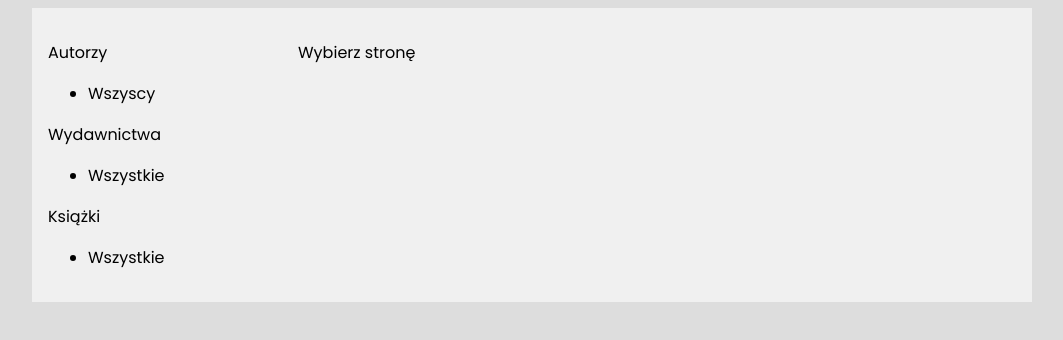
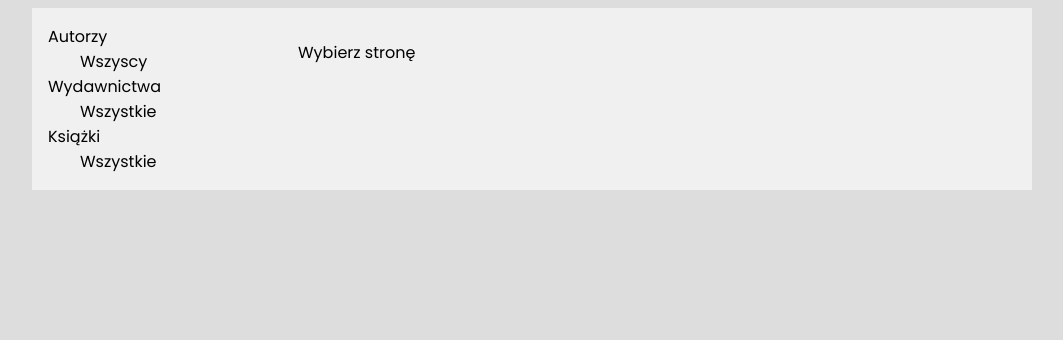
Before and after one commit to szewczukk/bookify, a React (Create React App) app: page / in a window 1280 px wide. Shown: the top 340 px of the page, without its empty margins (108-1171 px from the left). Built offline with nearby package versions, Linux system fonts and the light colour scheme.

Commit message:
Navigation component styled with basic styles

```diff
--- a/src/components/Navigation.tsx
+++ b/src/components/Navigation.tsx
@@ -1,32 +1,43 @@
 import React from 'react';
+import styled from 'styled-components';
 
 const Navigation = () => (
 	<nav data-cy="navigation">
 		<div data-cy="authors">
-			<p>Autorzy</p>
-			<ul>
+			<Paragraph>Autorzy</Paragraph>
+			<List>
 				<li>
 					<a>Wszyscy</a>
 				</li>
-			</ul>
+			</List>
 		</div>
 		<div data-cy="publishers">
-			<p>Wydawnictwa</p>
-			<ul>
+			<Paragraph>Wydawnictwa</Paragraph>
+			<List>
 				<li>
 					<a>Wszystkie</a>
 				</li>
-			</ul>
+			</List>
 		</div>
 		<div data-cy="books">
-			<p>Książki</p>
-			<ul>
+			<Paragraph>Książki</Paragraph>
+			<List>
 				<li>
 					<a>Wszystkie</a>
 				</li>
-			</ul>
+			</List>
 		</div>
 	</nav>
 );
 
 export default Navigation;
+
+const Paragraph = styled.p`
+	margin: 0;
+`;
+
+const List = styled.ul`
+	margin: 0 0 0 2rem;
+	padding: 0;
+	list-style: none;
+`;
```
